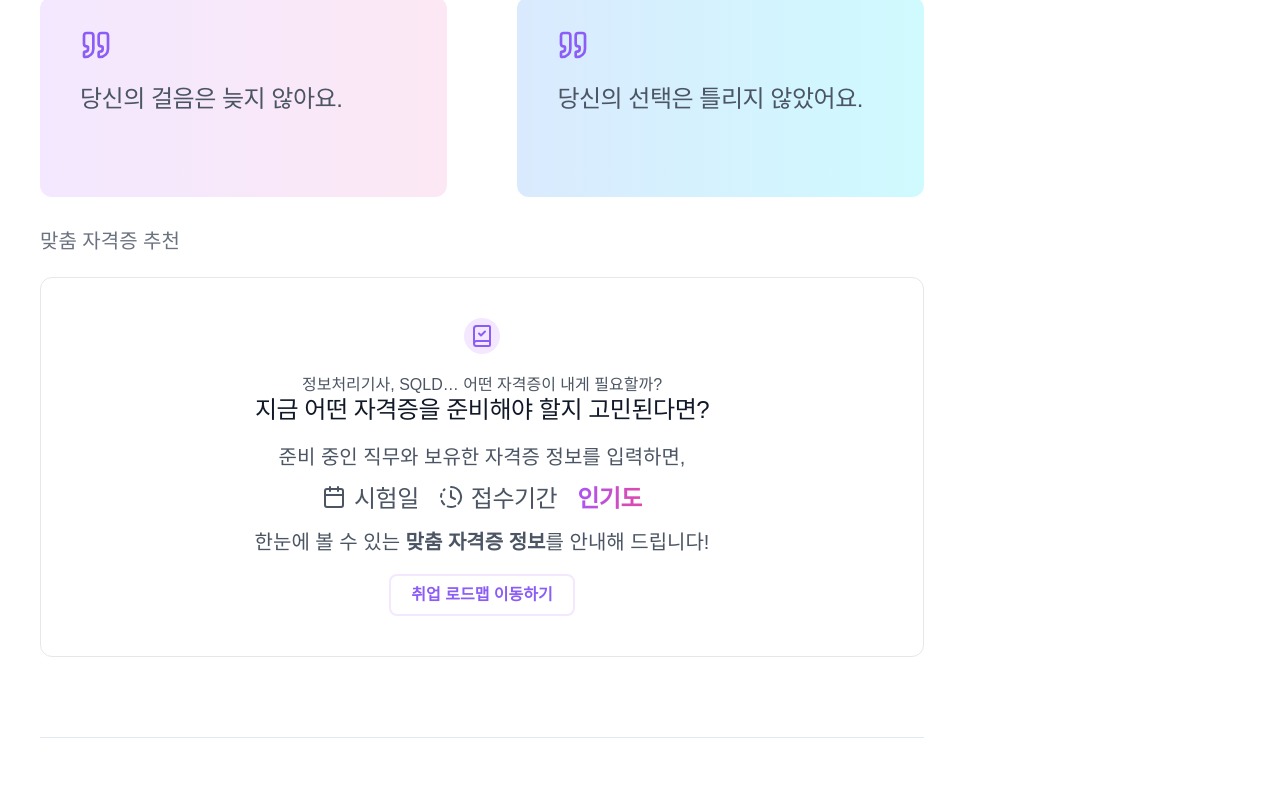
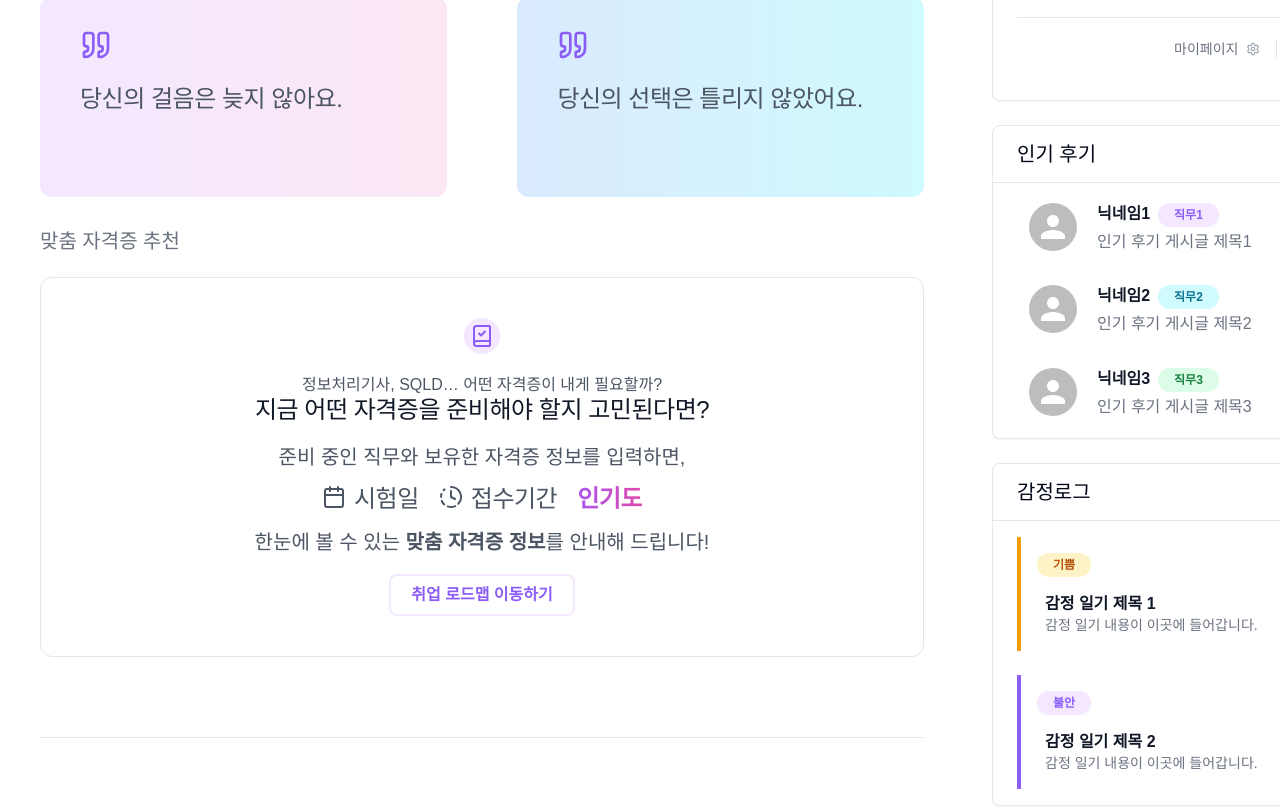
Before and after one commit to GapLog-2025/gaplog, a React (Vite) app in the folder frontend/: page / in a window 1280 px wide. Shown: the part 340-1147 px from the top of the page. Built offline with nearby package versions, Linux system fonts and the light colour scheme; a web font is replaced by a local one.

Commit message:
Rename folder from gapReview to temp

```diff
--- a/frontend/src/components/Tag.tsx
+++ b/frontend/src/components/Tag.tsx
@@ -1,4 +1,4 @@
-type TagType =
+export type TagType =
   | 'default'
   | 'info'
   | 'inactive'
--- /dev/null
+++ b/frontend/src/features/Care/data/CareList.tsx
@@ -0,0 +1,23 @@
+import { type Emotion } from '@/types/emotion';
+
+type EmotionLog = {
+  emotion: Emotion;
+  date: string;
+  title: string;
+  content: string;
+};
+
+export const RecentCareData: EmotionLog[] = [
+  {
+    emotion: '기쁨',
+    date: '0000-00-00',
+    title: '감정 일기 제목 1',
+    content: '감정 일기 내용이 이곳에 들어갑니다.',
+  },
+  {
+    emotion: '불안',
+    date: '0000-00-00',
+    title: '감정 일기 제목 2',
+    content: '감정 일기 내용이 이곳에 들어갑니다.',
+  },
+];
--- /dev/null
+++ b/frontend/src/features/Care/ui/RecentCareCard.tsx
@@ -0,0 +1,55 @@
+import { Card, CardHeader, CardContent } from '@/components/Card';
+import { MoreButton } from '@/components/Button';
+import { useNavigate } from 'react-router-dom';
+import { RecentCareData } from '@/features/Care/data/CareList';
+import { emotionColorMap, type Emotion } from '@/types/emotion';
+import Tag from '@/components/Tag';
+
+type EmotionLog = {
+  emotion: Emotion;
+  date: string;
+  title: string;
+  content: string;
+};
+function RecentCareContent({ data }: { data: EmotionLog[] }) {
+  const navigate = useNavigate();
+  return (
+    <div className="w-full flex flex-col gap-6">
+      {data.map((item, index) => {
+        return (
+          <div
+            key={index}
+            className={`w-full flex flex-col gap-2 p-4 border-0 border-l-4 border-l-${emotionColorMap[item.emotion]} cursor-pointer hover:bg-gray-100 hover:rounded-md`}
+            // 임시 마음 챙김 페이지로 이동
+            onClick={() => navigate('/care')}
+          >
+            <div className="flex justify-between items-center typo-small text-main">
+              <Tag type={emotionColorMap[item.emotion]} label={item.emotion} />
+              <span>{item.date}</span>
+            </div>
+            <div className="pl-2">
+              <p className="mt-2 typo-strong text-title">{item.title}</p>
+              <p className="typo-small text-main">{item.content}</p>
+            </div>
+          </div>
+        );
+      })}
+    </div>
+  );
+}
+
+export default function RecentCareCard() {
+  const navigate = useNavigate();
+  return (
+    <Card>
+      <CardHeader className="flex justify-between items-center">
+        <p className="typo-subheading leading-none">감정로그</p>
+        {/* 임시 마음 챙김 전체 페이지 이동 */}
+        <MoreButton onClick={() => navigate('/care')} />
+      </CardHeader>
+      <CardContent>
+        <RecentCareContent data={RecentCareData} />
+      </CardContent>
+    </Card>
+  );
+}
--- a/frontend/src/features/Home/HomeAside.tsx
+++ b/frontend/src/features/Home/HomeAside.tsx
@@ -1,3 +1,12 @@
+import UserCard from '@/components/UserCard';
+import TopReviewCard from '../temp/ui/TopReviewCard';
+import RecentCareCard from '../Care/ui/RecentCareCard';
 export default function HomeAside() {
-  return <div>임시 사이드</div>;
+  return (
+    <>
+      <UserCard />
+      <TopReviewCard />
+      <RecentCareCard />
+    </>
+  );
 }
--- a/frontend/src/features/Home/HomeSection.tsx
+++ b/frontend/src/features/Home/HomeSection.tsx
@@ -8,8 +8,8 @@ import { messageList } from '@/features/Home/data/messageList';
 import { selectTwoRandom } from '@/features/Home/utils/selectTwoRandom';
 import { CertificateFallbackCard } from './ui/card/CertificateCard';
 // reivew
-import ReviewCard from '@/features/GapReview/ui/ReviewCard';
-import { reviewData } from '@/features/GapReview/data/reviewList';
+import ReviewCard from '@/features/temp/ui/ReviewCard';
+import { reviewData } from '@/features/temp/data/reviewList';
 import { useNavigate } from 'react-router-dom';
 import { TimelineFallbackCard } from './ui/card/TimelineCard';
 
--- /dev/null
+++ b/frontend/src/types/emotion.ts
@@ -0,0 +1,11 @@
+import { type TagType } from '@/components/Tag';
+
+export type Emotion = '기쁨' | '평온' | '불안' | '슬픔' | '화남';
+
+export const emotionColorMap: Record<Emotion, TagType> = {
+  기쁨: 'yellow',
+  평온: 'green',
+  불안: 'primary',
+  슬픔: 'skyblue',
+  화남: 'pink',
+};
```
Also changed, not shown: frontend/src/pages/Test/Jinyoung.tsx (+2 -2 lines), frontend/src/features/temp/GapStotyList.tsx (renamed from frontend/src/features/gapReview/GapStotyList.tsx), frontend/src/features/temp/data/reviewList.tsx (renamed from frontend/src/features/gapReview/data/reviewList.tsx), frontend/src/features/temp/ui/ReviewCard.tsx (renamed from frontend/src/features/gapReview/ui/ReviewCard.tsx), frontend/src/features/temp/ui/TopReviewCard.tsx (renamed from frontend/src/features/gapReview/ui/TopReviewCard.tsx).
